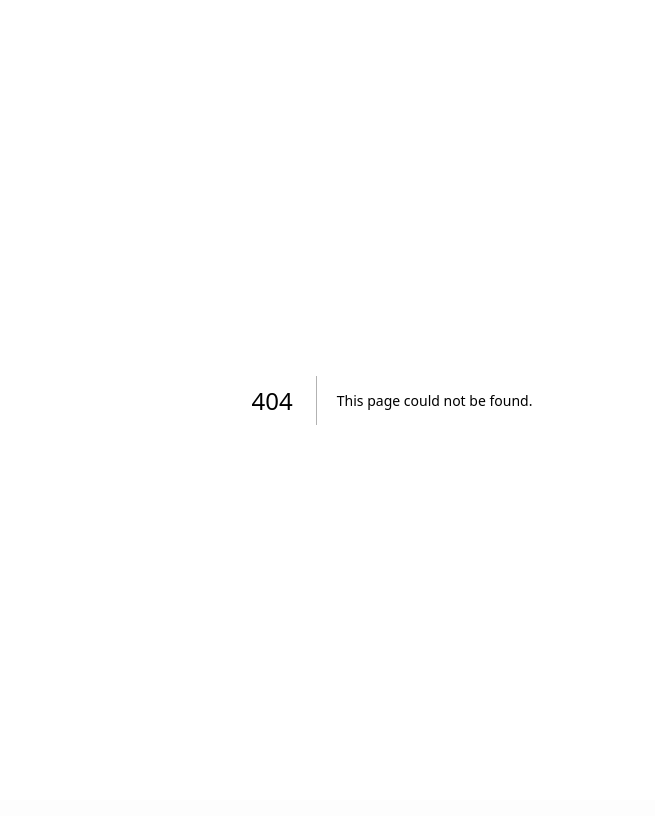
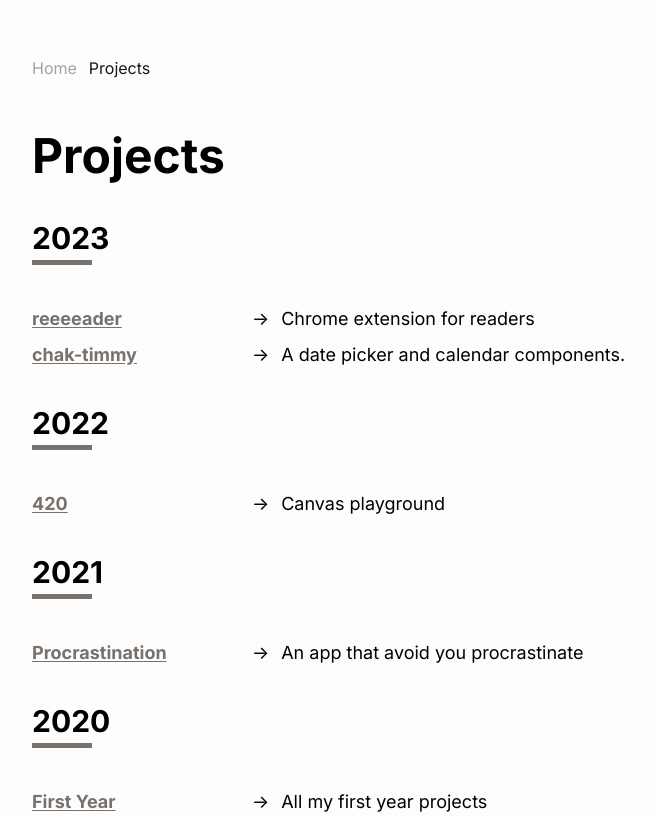
Before and after one commit to YenTingWu/yenting.me, a Next.js app: page /projects in a window 1280 px wide. Before the commit this address had no page. Shown: the whole page, without its empty margins (248-903 px from the left). Built offline with nearby package versions, Linux system fonts and the light colour scheme.

Commit message:
feat: projects

```diff
--- a/app/components/header.tsx
+++ b/app/components/header.tsx
@@ -1,4 +1,5 @@
 import { HeaderLink } from './header-link';
+import { clsx } from 'clsx';
 
 const linkData = [
   {
@@ -6,14 +7,14 @@ const linkData = [
     href: '/',
   },
   {
-    title: 'About',
-    href: '/about',
+    title: 'Projects',
+    href: '/projects',
   },
 ];
 
 export const Header = () => {
   return (
-    <header className="mt-[5rem]">
+    <header className={clsx('w-full', 'mt-6', 'py-8')}>
       {linkData.map(({ title, href }) => (
         <HeaderLink key={title} href={href}>
           {title}
--- /dev/null
+++ b/app/components/project.tsx
@@ -0,0 +1,46 @@
+import { clsx } from 'clsx';
+
+interface ProjectProps {
+  title: string;
+  description: string;
+  link: string;
+}
+
+export const Project = ({ title, description, link }: ProjectProps) => {
+  return (
+    <li
+      className={clsx(
+        'flex',
+        'w-full',
+        'items-start',
+        'text-lg',
+        '[&:not(:first-child)]:mt-2'
+      )}
+    >
+      <div className={clsx('min-w-[180px]')}>
+        <a
+          className={clsx(
+            'text-stone-500',
+            'font-bold',
+            'underline',
+            'underline-offset-2'
+          )}
+          href={link}
+          target="_blank"
+        >
+          {title}
+        </a>
+      </div>
+      <div
+        className={clsx(
+          'ml-10',
+          'w-full',
+          'before:content-["->"]',
+          'before:mr-3'
+        )}
+      >
+        {description}
+      </div>
+    </li>
+  );
+};
--- a/app/page.tsx
+++ b/app/page.tsx
@@ -1,21 +1,33 @@
+import Link from 'next/link';
+import { Header } from '@components/header';
 import { Footer } from '@components/footer';
 import { clsx } from 'clsx';
 
 export default function Home() {
   return (
-    <div className={clsx('w-screen', 'flex', 'justify-center', 'items-center')}>
+    <div
+      className={clsx(
+        'w-screen',
+        'flex',
+        'justify-center',
+        'items-center',
+        'flex-col'
+      )}
+    >
       <main
         className={clsx(
           'flex',
-          'justify-center',
           'items-center',
           'flex-col',
           'mx-auto',
           'min-h-screen',
+          'max-w-[760px]',
+          'w-full',
           'px-5'
         )}
       >
-        <article className={clsx('w-full', 'max-w-[760px]')}>
+        <Header />
+        <article className={clsx('w-full', 'mt-[20vh]')}>
           <h2 className={clsx('sm:text-5xl', 'text-5xl', 'font-bold')}>
             Hi, I&apos;m Yen-Ting Wu
           </h2>
@@ -30,9 +42,9 @@ export default function Home() {
           >
             <p>A inquiring learner and a software engineer.</p>
             <p>
-              I built small side projects that are either things I need but
-              can&apos;t find somewhere else, or I was trying to compose what I
-              learned together into a project.
+              I built small <Link href="/projects">side projects</Link> that are
+              either things I need but can&apos;t find somewhere else, or I was
+              trying to compose what I learned together into a project.
             </p>
             <p>
               Currently learning algorithms with a slow pace from the course{' '}
--- /dev/null
+++ b/app/projects/page.tsx
@@ -0,0 +1,123 @@
+import { Header } from '@components/header';
+import { Project } from '@components/project';
+import { clsx } from 'clsx';
+import type { Metadata } from 'next';
+
+type Project = {
+  title: string;
+  description: string;
+  link: string;
+};
+
+const PROJECTS: { year: number; projects: Project[] }[] = [
+  {
+    year: 2023,
+    projects: [
+      {
+        title: 'reeeeader',
+        description: 'Chrome extension for readers',
+        link: 'https://github.com/YenTingWu/reeeeader',
+      },
+      {
+        title: 'chak-timmy',
+        description: 'A date picker and calendar components.',
+        link: 'https://646b21717bd2cb2ea0e03367-mxyxrkpztg.chromatic.com/?path=/docs/components-single-date-picker--docs',
+      },
+    ],
+  },
+  {
+    year: 2022,
+    projects: [
+      {
+        title: '420',
+        description: 'Canvas playground',
+        link: 'https://420.yenting.me/',
+      },
+    ],
+  },
+  {
+    year: 2021,
+    projects: [
+      {
+        title: 'Procrastination',
+        description: 'An app that avoid you procrastinate',
+        link: 'https://github.com/YenTingWu/procrastination',
+      },
+    ],
+  },
+  {
+    year: 2020,
+    projects: [
+      {
+        title: 'First Year',
+        description: 'All my first year projects',
+        link: 'https://github.com/YenTingWu/first_year',
+      },
+    ],
+  },
+];
+
+export const metadata: Metadata = {
+  title: 'Projects',
+  description: 'My portfolio of projects',
+};
+
+export default function Posts() {
+  return (
+    <div
+      className={clsx(
+        'w-screen',
+        'flex',
+        'justify-center',
+        'items-center',
+        'flex-col'
+      )}
+    >
+      <main
+        className={clsx(
+          'flex',
+          'items-center',
+          'flex-col',
+          'mx-auto',
+          'min-h-screen',
+          'max-w-[760px]',
+          'w-full',
+          'px-5'
+        )}
+      >
+        <Header />
+        <div className={clsx('w-full', 'mt-5')}>
+          <h1 className={clsx('text-5xl', 'font-bold')}>Projects</h1>
+        </div>
+
+        <ul className={clsx('w-full', 'mt-10')}>
+          {PROJECTS.map(({ year, projects }) => {
+            return (
+              <div
+                key={year}
+                className={clsx('w-full', '[&:not(:first-child)]:mt-9')}
+              >
+                <div>
+                  <h2 className={clsx('text-3xl', 'font-bold')}>{year}</h2>
+                  <div
+                    className={clsx(
+                      'mt-1',
+                      'h-[5px]',
+                      'w-[60px]',
+                      'bg-stone-500'
+                    )}
+                  />
+                </div>
+                <div className={clsx('mt-10', 'w-full')}>
+                  {projects.map((project) => (
+                    <Project key={project.title} {...project} />
+                  ))}
+                </div>
+              </div>
+            );
+          })}
+        </ul>
+      </main>
+    </div>
+  );
+}
```
